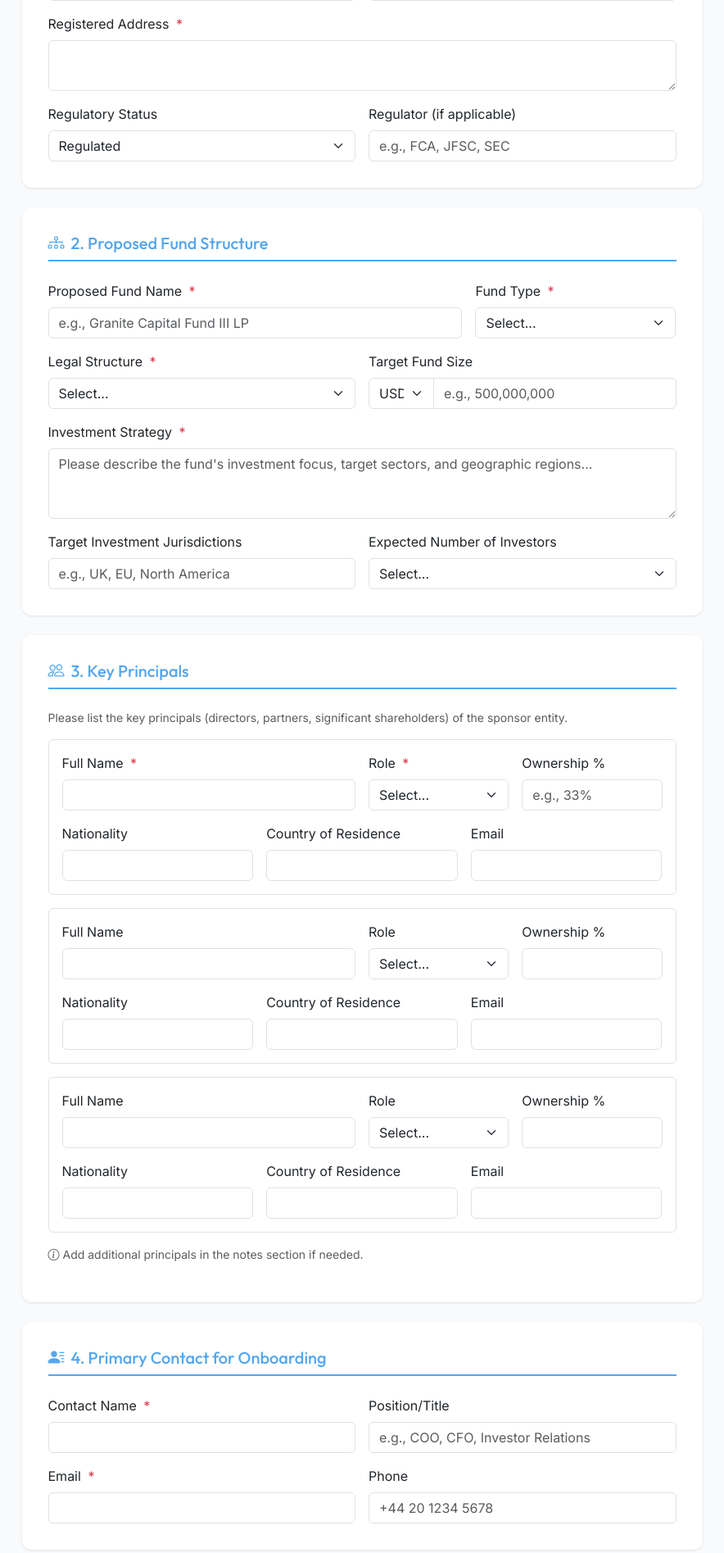
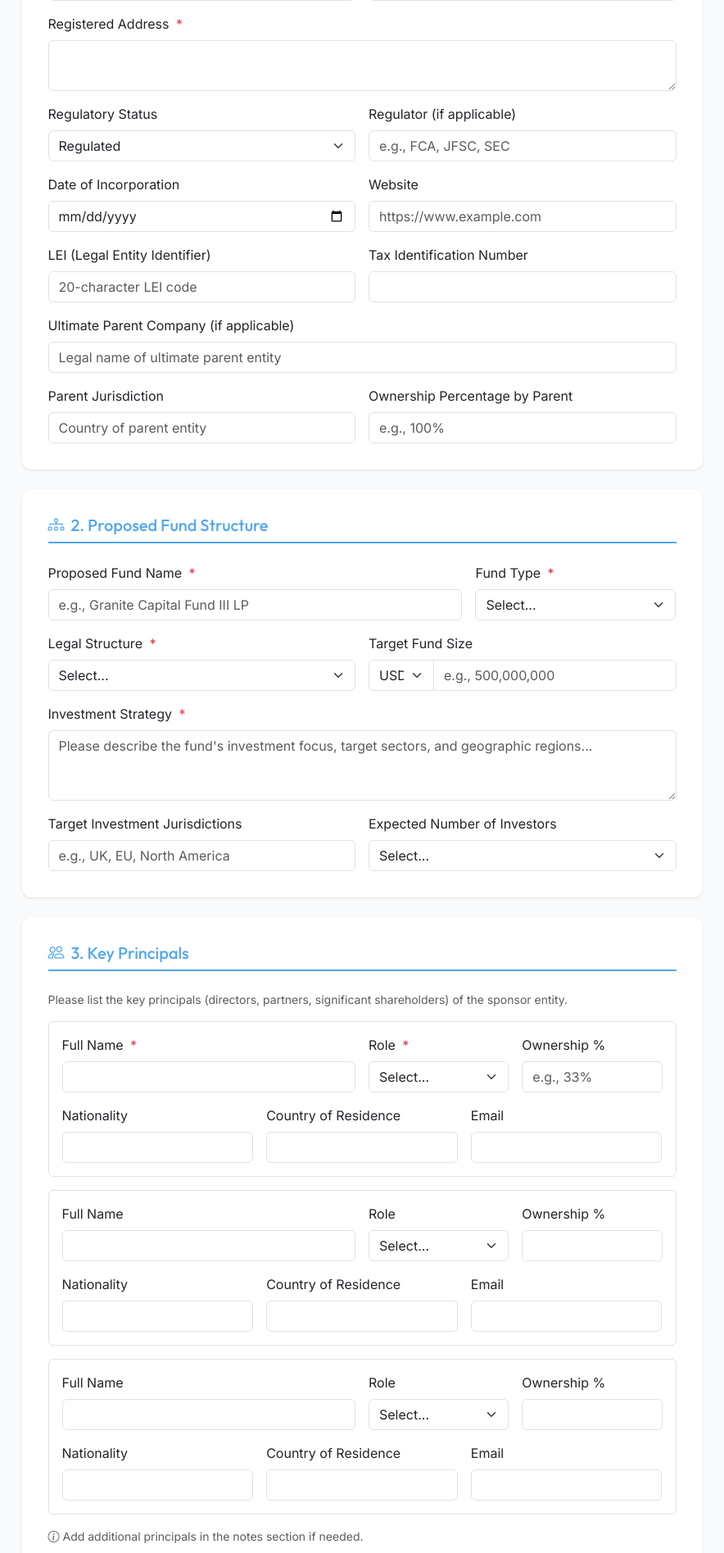
Before and after one commit to robertdaykin84-ops/invoice-payment-tracker, a Flask app: page /enquiry in a window 1280 px wide. Shown: the part 468-2363 px from the top of the page at 82% size, without its empty margins (198-1082 px from the left). Run offline with Flask 3, Linux system fonts and the light colour scheme.

Commit message:
feat(client-onboarding): enhance enquiry form with detailed sponsor fields and PDF export
Co-Authored-By: Claude Opus 4.5 <noreply@anthropic.com>

```diff
--- a/packages/client-onboarding/app.py
+++ b/packages/client-onboarding/app.py
@@ -579,6 +579,138 @@ def view_enquiry(enquiry_id):
         flash('Enquiry not found.', 'danger')
         return redirect(url_for('pending_enquiries'))
     return render_template('enquiry_detail.html', enquiry=enquiry)
+
+
+@app.route('/enquiry/<enquiry_id>/export-pdf')
+@login_required
+def export_enquiry_pdf(enquiry_id):
+    """Export enquiry as PDF for review"""
+    from reportlab.lib.pagesizes import A4
+    from reportlab.lib import colors
+    from reportlab.lib.styles import getSampleStyleSheet, ParagraphStyle
+    from reportlab.platypus import SimpleDocTemplate, Paragraph, Spacer, Table, TableStyle
+    from reportlab.lib.units import inch
+    import io
+
+    # Get enquiry data
+    enquiry = MOCK_ENQUIRIES.get(enquiry_id)
+    if not enquiry:
+        flash('Enquiry not found', 'danger')
+        return redirect(url_for('pending_enquiries'))
+
+    # Create PDF
+    buffer = io.BytesIO()
+    doc = SimpleDocTemplate(buffer, pagesize=A4, topMargin=0.5*inch, bottomMargin=0.5*inch)
+    styles = getSampleStyleSheet()
+
+    # Custom styles
+    title_style = ParagraphStyle('Title', parent=styles['Heading1'], fontSize=16, spaceAfter=20)
+    section_style = ParagraphStyle('Section', parent=styles['Heading2'], fontSize=12, textColor=colors.HexColor('#0d6efd'), spaceBefore=15, spaceAfter=10)
+    label_style = ParagraphStyle('Label', parent=styles['Normal'], fontSize=9, textColor=colors.grey)
+    value_style = ParagraphStyle('Value', parent=styles['Normal'], fontSize=10, spaceBefore=2, spaceAfter=8)
+
+    elements = []
+
+    # Title
+    elements.append(Paragraph(f"Enquiry Review: {enquiry_id}", title_style))
+    elements.append(Paragraph(f"Generated: {datetime.now().strftime('%d %B %Y at %H:%M')}", styles['Normal']))
+    elements.append(Spacer(1, 20))
+
+    # Sponsor Information
+    elements.append(Paragraph("1. Sponsor Entity Details", section_style))
+    sponsor_data = [
+        ['Legal Name:', enquiry.get('sponsor_name', '-')],
+        ['Entity Type:', enquiry.get('entity_type', '-').upper()],
+        ['Jurisdiction:', enquiry.get('jurisdiction', '-')],
+        ['Registration No:', enquiry.get('registration_number', '-')],
+        ['Regulatory Status:', enquiry.get('regulatory_status', '-')],
+        ['Date of Incorporation:', enquiry.get('date_of_incorporation', '-')],
+        ['Website:', enquiry.get('website', '-')],
+        ['LEI:', enquiry.get('lei', '-')],
+        ['Tax ID:', enquiry.get('tax_id', '-')],
+    ]
+    if enquiry.get('ultimate_parent'):
+        sponsor_data.append(['Ultimate Parent:', enquiry.get('ultimate_parent', '-')])
+        sponsor_data.append(['Parent Jurisdiction:', enquiry.get('parent_jurisdiction', '-')])
+
+    t = Table(sponsor_data, colWidths=[1.8*inch, 4.5*inch])
+    t.setStyle(TableStyle([
+        ('FONTNAME', (0, 0), (0, -1), 'Helvetica-Bold'),
+        ('FONTSIZE', (0, 0), (-1, -1), 9),
+        ('TEXTCOLOR', (0, 0), (0, -1), colors.grey),
+        ('VALIGN', (0, 0), (-1, -1), 'TOP'),
+        ('BOTTOMPADDING', (0, 0), (-1, -1), 6),
+    ]))
+    elements.append(t)
+
+    # Fund Information
+    elements.append(Paragraph("2. Proposed Fund", section_style))
+    fund_data = [
+        ['Fund Name:', enquiry.get('fund_name', '-')],
+        ['Fund Type:', enquiry.get('fund_type', '-').upper() if enquiry.get('fund_type') else '-'],
+        ['Legal Structure:', enquiry.get('legal_structure', '-')],
+        ['Target Size:', f"${enquiry.get('target_size', '-')}"],
+        ['Investment Strategy:', enquiry.get('investment_strategy', '-')[:200] + '...' if len(enquiry.get('investment_strategy', '')) > 200 else enquiry.get('investment_strategy', '-')],
+    ]
+    t2 = Table(fund_data, colWidths=[1.8*inch, 4.5*inch])
+    t2.setStyle(TableStyle([
+        ('FONTNAME', (0, 0), (0, -1), 'Helvetica-Bold'),
+        ('FONTSIZE', (0, 0), (-1, -1), 9),
+        ('TEXTCOLOR', (0, 0), (0, -1), colors.grey),
+        ('VALIGN', (0, 0), (-1, -1), 'TOP'),
+        ('BOTTOMPADDING', (0, 0), (-1, -1), 6),
+    ]))
+    elements.append(t2)
+
+    # Principals
+    if enquiry.get('principals'):
+        elements.append(Paragraph("3. Key Principals", section_style))
+        principal_data = [['Name', 'Role', 'Nationality', 'Ownership']]
+        for p in enquiry.get('principals', []):
+            principal_data.append([p.get('name', '-'), p.get('role', '-'), p.get('nationality', '-'), p.get('ownership', '-')])
+        t3 = Table(principal_data, colWidths=[2*inch, 1.5*inch, 1.5*inch, 1.3*inch])
+        t3.setStyle(TableStyle([
+            ('FONTNAME', (0, 0), (-1, 0), 'Helvetica-Bold'),
+            ('FONTSIZE', (0, 0), (-1, -1), 9),
+            ('BACKGROUND', (0, 0), (-1, 0), colors.HexColor('#f8f9fa')),
+            ('GRID', (0, 0), (-1, -1), 0.5, colors.HexColor('#dee2e6')),
+            ('BOTTOMPADDING', (0, 0), (-1, -1), 6),
+            ('TOPPADDING', (0, 0), (-1, -1), 6),
+        ]))
+        elements.append(t3)
+
+    # Contact
+    elements.append(Paragraph("4. Primary Contact", section_style))
+    contact_data = [
+        ['Name:', enquiry.get('contact_name', '-')],
+        ['Email:', enquiry.get('contact_email', '-')],
+        ['Phone:', enquiry.get('contact_phone', '-')],
+    ]
+    t4 = Table(contact_data, colWidths=[1.8*inch, 4.5*inch])
+    t4.setStyle(TableStyle([
+        ('FONTNAME', (0, 0), (0, -1), 'Helvetica-Bold'),
+        ('FONTSIZE', (0, 0), (-1, -1), 9),
+        ('TEXTCOLOR', (0, 0), (0, -1), colors.grey),
+        ('BOTTOMPADDING', (0, 0), (-1, -1), 6),
+    ]))
+    elements.append(t4)
+
+    # Footer
+    elements.append(Spacer(1, 30))
+    elements.append(Paragraph("-" * 80, styles['Normal']))
+    elements.append(Paragraph("CONFIDENTIAL - For internal compliance review only",
+                             ParagraphStyle('Footer', parent=styles['Normal'], fontSize=8, textColor=colors.grey)))
+
+    # Build PDF
+    doc.build(elements)
+    buffer.seek(0)
+
+    filename = f"Enquiry-{enquiry_id}-{datetime.now().strftime('%Y%m%d')}.pdf"
+    return Response(
+        buffer.getvalue(),
+        mimetype='application/pdf',
+        headers={'Content-Disposition': f'attachment; filename="{filename}"'}
+    )
 
 
 @app.route('/enquiry/<enquiry_id>/start-onboarding')
--- a/packages/client-onboarding/templates/enquiry_form.html
+++ b/packages/client-onboarding/templates/enquiry_form.html
@@ -158,6 +158,37 @@
                                 <label class="form-label">Regulator (if applicable)</label>
                                 <input type="text" class="form-control" name="regulator"
                                        placeholder="e.g., FCA, JFSC, SEC">
+                            </div>
+                            <div class="col-md-6">
+                                <label class="form-label">Date of Incorporation</label>
+                                <input type="date" class="form-control" name="date_of_incorporation">
+                            </div>
+                            <div class="col-md-6">
+                                <label class="form-label">Website</label>
+                                <input type="url" class="form-control" name="website" placeholder="https://www.example.com">
+                            </div>
+                            <div class="col-md-6">
+                                <label class="form-label">LEI (Legal Entity Identifier)</label>
+                                <input type="text" class="form-control" name="lei" placeholder="20-character LEI code">
+                            </div>
+                            <div class="col-md-6">
+                                <label class="form-label">Tax Identification Number</label>
+                                <input type="text" class="form-control" name="tax_id">
+                            </div>
+                            <div class="col-12">
+                                <label class="form-label">Ultimate Parent Company (if applicable)</label>
+                                <input type="text" class="form-control" name="ultimate_parent"
+                                       placeholder="Legal name of ultimate parent entity">
+                            </div>
+                            <div class="col-md-6">
+                                <label class="form-label">Parent Jurisdiction</label>
+                                <input type="text" class="form-control" name="parent_jurisdiction"
+                                       placeholder="Country of parent entity">
+                            </div>
+                            <div class="col-md-6">
+                                <label class="form-label">Ownership Percentage by Parent</label>
+                                <input type="text" class="form-control" name="parent_ownership"
+                                       placeholder="e.g., 100%">
                             </div>
                         </div>
                     </div>
```
Also changed, not shown: packages/client-onboarding/templates/enquiry_detail.html (+33 -3 lines).
